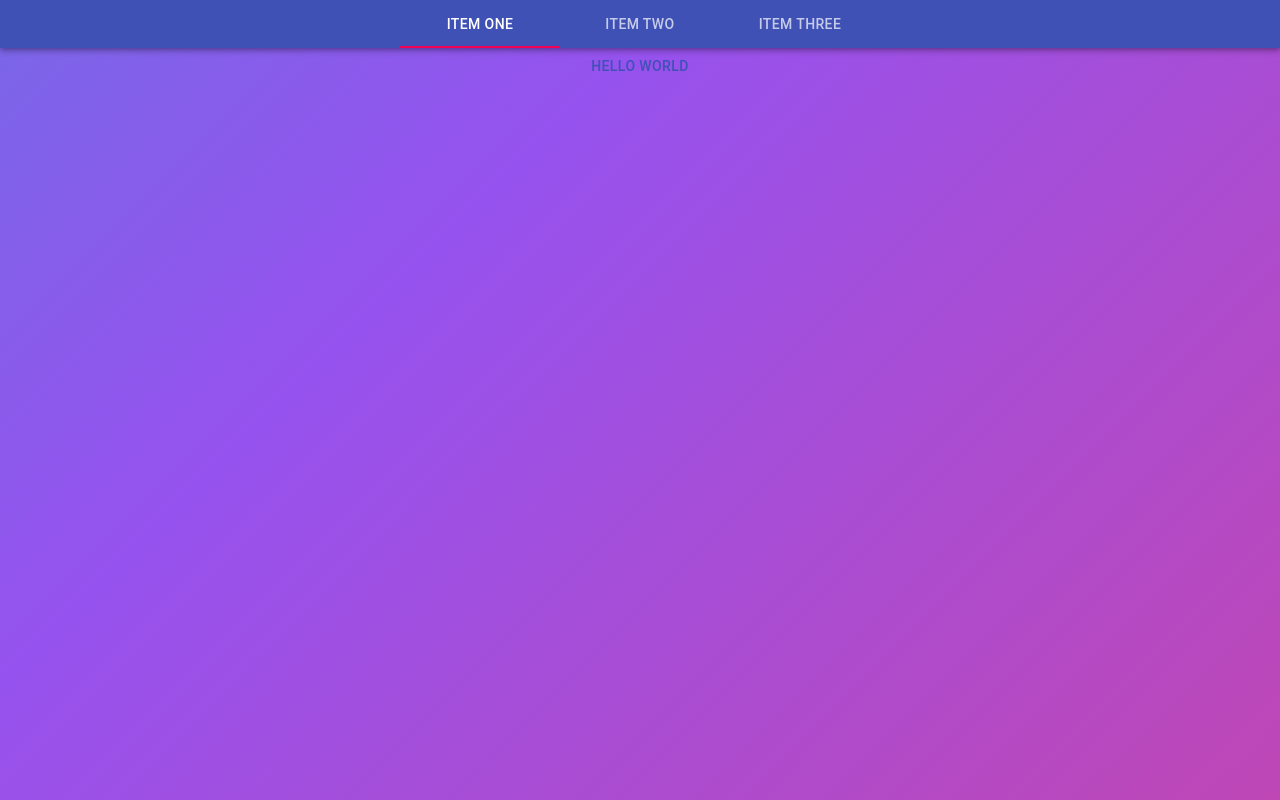
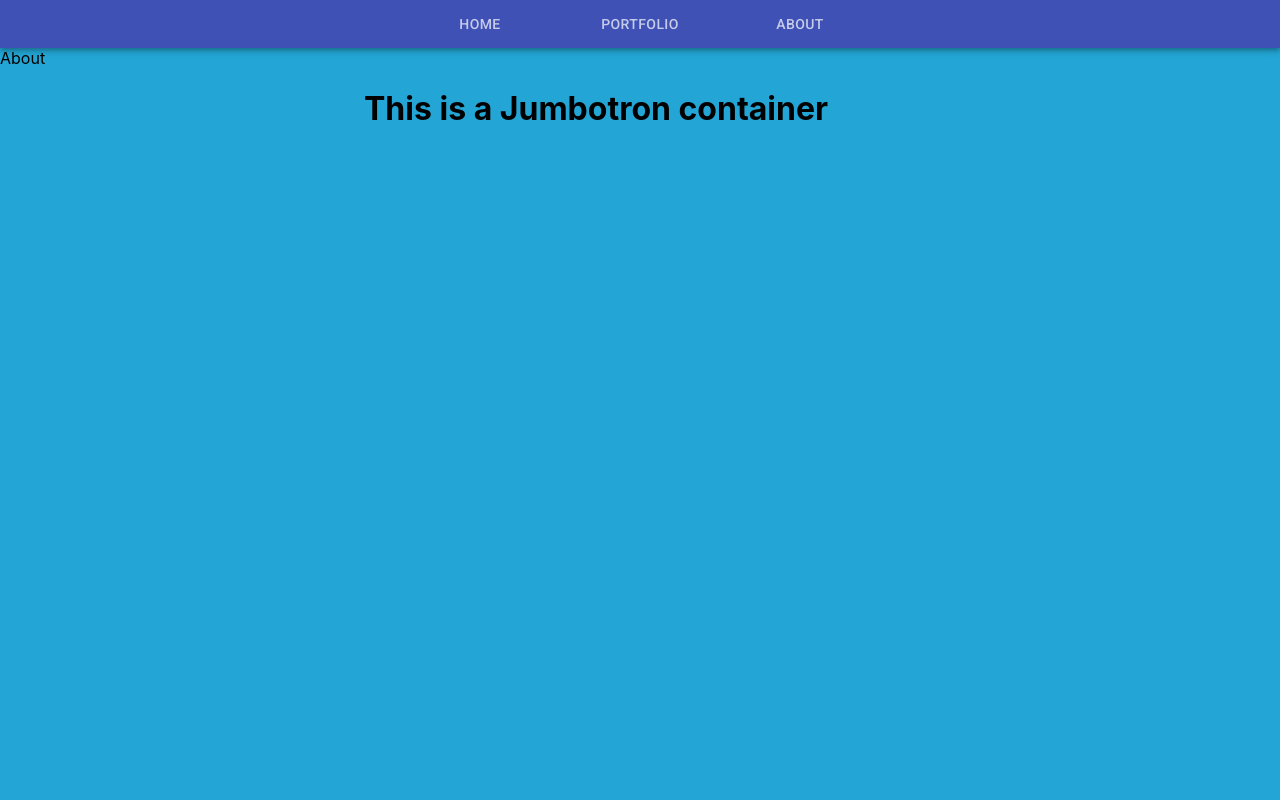
Before and after one commit to akhalid88/reactfolio, a React (Create React App) app in the folder reactfolio/: page /about in a window 1280 px wide. Built offline with nearby package versions, Linux system fonts and the light colour scheme.

Commit message:
add base component pages

```diff
--- a/reactfolio/package.json
+++ b/reactfolio/package.json
@@ -4,11 +4,13 @@
   "private": true,
   "dependencies": {
     "@material-ui/core": "^4.11.3",
+    "@material-ui/lab": "^4.0.0-alpha.57",
     "@testing-library/jest-dom": "^5.11.9",
     "@testing-library/react": "^11.2.5",
     "@testing-library/user-event": "^12.7.3",
     "react": "^17.0.1",
     "react-dom": "^17.0.1",
+    "react-router-dom": "^5.2.0",
     "react-scripts": "4.0.3",
     "web-vitals": "^1.1.0"
   },
--- a/reactfolio/public/index.html
+++ b/reactfolio/public/index.html
@@ -24,6 +24,9 @@
       work correctly both with client-side routing and a non-root public URL.
       Learn how to configure a non-root public URL by running `npm run build`.
     -->
+
+    <link rel="stylesheet" href="https://fonts.googleapis.com/css?family=Roboto:300,400,500,700&display=swap" />
+    <link rel="stylesheet" href="https://fonts.googleapis.com/icon?family=Material+Icons" />
     <title>React App</title>
   </head>
   <body>
--- a/reactfolio/src/App.css
+++ b/reactfolio/src/App.css
@@ -39,14 +39,21 @@
 
 /* ################################## */
 
-html, body {
+/* html, body {
   width: 100%;
   height:100%;
+} */
+
+body {
+  background-color: #23a6d5;
+}
+  /*  background: linear-gradient(-45deg, #e73c7e, #9652ee, #23a6d5, #23d5ab);
+    background-size: 400% 400%;
+    animation: gradient 15s ease infinite;
 }
 
-body {
+/* body {
     background: linear-gradient(-45deg, #e73c7e, #9652ee, #23a6d5, #23d5ab);
-    /* background: linear-gradient(-45deg, #ee7752, #e73c7e, #23a6d5, #23d5ab); */
     background-size: 400% 400%;
     animation: gradient 15s ease infinite;
 }
@@ -61,6 +68,6 @@ body {
     100% {
         background-position: 0% 50%;
     }
-}
+} */
 
 /* ################################## */
--- a/reactfolio/src/App.js
+++ b/reactfolio/src/App.js
@@ -1,38 +1,38 @@
-import React from 'react';
-import logo from './logo.svg';
+import React, { useState } from 'react';
+// import logo from './logo.svg';
 import './App.css';
+import { BrowserRouter as Router, Route, Switch } from "react-router-dom";
 import { AppBar, Button, Menu, Tabs, Tab, TabPanel } from '@material-ui/core';
+import Jumbotron from "./components/jumbotron/jumbotron";
+import Navbar from "./components/navbar/navbar";
+import Home from "./pages/home";
+import Portfolio from "./pages/portfolio";
+import About from "./pages/about";
+// import NoMatch from "./pages/nomatch";
 
 function App() {
-  const value = 0;
-  const onChange = 0;
-  function handleChange() {
-    onChange = 1;
-  };
+
+
   return (
-    <div className="App">
+    <Router>
+      {/* <div className="App"> */}
       {/* <header className="App-header"> */}
       {/* <Menu ></Menu> */}
-      <AppBar position="static">
-        <Tabs value={value} onChange={handleChange} aria-label="simple tabs example" centered>
-          <Tab label="Item One" />
-          <Tab label="Item Two" />
-          <Tab label="Item Three" />
-        </Tabs>
-      </AppBar>
-      {/* <TabPanel value={value} index={0}>
-        Item One
-      </TabPanel>
-      <TabPanel value={value} index={1}>
-        Item Two
-      </TabPanel>
-      <TabPanel value={value} index={2}>
-        Item Three
-      </TabPanel> */}
+      <Navbar />
+      <Switch>
+        <Route exact path="/" component={Home} />
+        <Route exact path="/home" component={Home} />
+        <Route exact path="/portfolio" component={Portfolio} />
+        <Route exact path="/about" component={About} />
+        {/* <Route component={NoMatch} /> */}
+      </Switch>
+      {/* </Navbar> */}
 
-      <Button color="primary">Hello World</Button>
-      {/* </header> */}
-    </div>
+      <Jumbotron>
+
+      </Jumbotron>
+      {/* </div> */}
+    </Router>
   );
 }
 
--- /dev/null
+++ b/reactfolio/src/components/jumbotron/jumbotron.js
@@ -0,0 +1,15 @@
+import React from 'react';
+import { Container, Accordion } from '@material-ui/core';
+
+function Jumbotron() {
+	return (
+		<Container maxWidth="sm">
+			<h1>This is a Jumbotron container</h1>
+			{/* <Accordion>
+
+			</Accordion> */}
+		</Container>
+	)
+}
+
+export default Jumbotron;
--- /dev/null
+++ b/reactfolio/src/components/navbar/navbar.js
@@ -0,0 +1,28 @@
+import React, { useState } from 'react';
+import { AppBar, Tabs, Tab, Button } from '@material-ui/core';
+// import { TabPanel } from '@material-ui/lab';
+import Home from "../../pages/home";
+import Portfolio from "../../pages/portfolio";
+import About from "../../pages/about";
+
+function Navbar() {
+
+	const [value, setValue] = useState("");
+	const onChange = 0;
+
+
+	const handleChange = (event, newValue) => {
+		setValue(newValue);
+	};
+	return (
+		<AppBar position="static">
+			<Tabs value={value} onChange={handleChange} aria-label="simple tabs example" centered>
+				<Tab label="Home" value={Home} />
+				<Tab label="Portfolio" value={Portfolio} />
+				<Tab label="About" value={About} />
+			</Tabs>
+		</AppBar>
+	)
+}
+
+export default Navbar;
--- /dev/null
+++ b/reactfolio/src/pages/about.js
@@ -0,0 +1,9 @@
+import React from 'react';
+
+function About() {
+	return (
+		<div>About</div>
+	);
+}
+
+export default About;
--- /dev/null
+++ b/reactfolio/src/pages/home.js
@@ -0,0 +1,9 @@
+import React from 'react';
+
+function Home() {
+	return (
+		<div>Home</div>
+	);
+}
+
+export default Home;
--- /dev/null
+++ b/reactfolio/src/pages/nomatch.js
@@ -0,0 +1,19 @@
+import React from "react";
+// import { Col, Row, Container } from "../components/Grid";
+import Jumbotron from "../components/jumbotron/jumbotron";
+
+function NoMatch() {
+	return (
+		<Jumbotron>
+			<h1>404 Page Not Found</h1>
+			<h1>
+				<span role="img" aria-label="Face With Rolling Eyes Emoji">
+					🙄
+              </span>
+			</h1>
+		</Jumbotron>
+
+	);
+}
+
+export default NoMatch;
--- /dev/null
+++ b/reactfolio/src/pages/portfolio.js
@@ -0,0 +1,9 @@
+import React from 'react';
+
+function Portfolio() {
+	return (
+		<div>Portfolio</div>
+	);
+}
+
+export default Portfolio;
```
Also changed, not shown: 1 other file (tests, documents, lock files or other folders).
